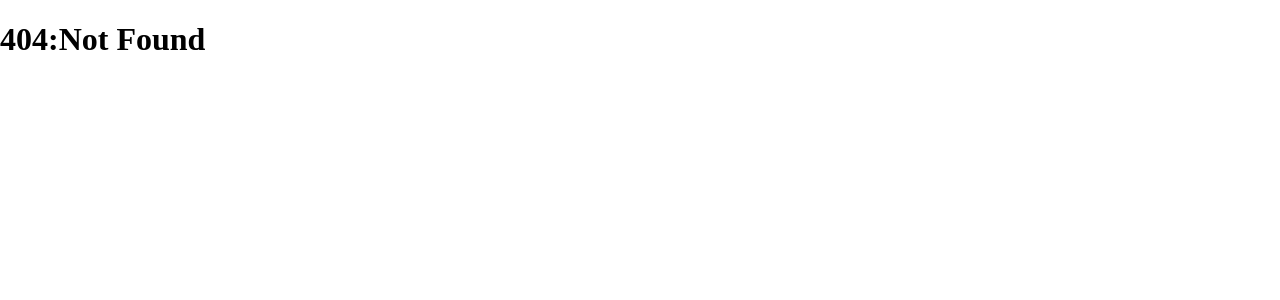
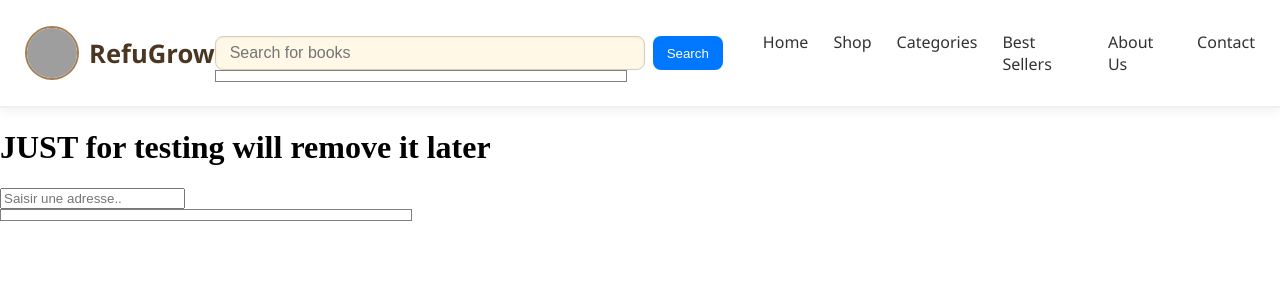
Before and after one commit to coderBhav/React-Together, a React (Vite) app: page /test in a window 1280 px wide. Before the commit this address had no page. Shown: the top 300 px of the page. Built offline with nearby package versions, Linux system fonts and the light colour scheme; grey boxes are pictures that could not be loaded.

Commit message:
added search feature

```diff
--- a/index.css
+++ b/index.css
@@ -49,7 +49,7 @@ body {
     font-size: 1rem;
     outline: none;
     transition: all 0.3s ease;
-    width: 220px;
+    width: 400px;
     box-shadow: inset 0 1px 3px rgba(0,0,0,0.05);
     background-color: #FFF8E7;
     color: #4B3621;
@@ -765,3 +765,16 @@ a:hover {
   margin: 0;
   font-size: 16px;
 }
+
+.resultBox{
+  position: absolute;
+ background-color: white;
+ border: 1px solid gray;
+ padding: 5px;
+ width: 400px;
+}
+
+.resultBox>li{
+  list-style-type: none;
+
+}
--- a/src/components/App.js
+++ b/src/components/App.js
@@ -10,6 +10,7 @@ import { createBrowserRouter,Outlet } from "react-router-dom";
 import Issues from "./Issues";
 import useCheckStatus from "../utils/useCheckStatus";
 import Loading from "./Loading";
+import Test from "./Test";
 
 
 const App = () => {
@@ -65,6 +66,10 @@ export const rout=createBrowserRouter(
         path:"/contact",
         element:<Contact/>
       },
+      {
+        path:"/test",
+        element:<Test/>
+      },
     ],
     errorElement:<Issues/>
   },
--- a/src/components/Header.js
+++ b/src/components/Header.js
@@ -1,11 +1,11 @@
 import React, { useState } from "react";
 import { Logo } from "../utils/Logo";
 import { Link } from "react-router-dom";
-import Placeholder from "./Placeholder";
+
+import Search from "./Search";
 
 const Header = () => {
-  const type = "text";
-  const [search, setSearch] = useState("");
+
 
   return (
     <div className="header">
@@ -14,10 +14,7 @@ const Header = () => {
         <h1 className="heading">RefuGrow</h1>
       </div>
 
-      <div className="search-container">
-        <input className="Search" type={type} placeholder={Placeholder({ type })} value={search} onChange={(e) => setSearch(e.target.value)}/>
-        <button className="search-btn">Search</button>
-      </div>
+      <Search/>
 
       <ul className="links">
         <Link to="/Home"><li>Home</li></Link>
--- /dev/null
+++ b/src/components/Search.js
@@ -0,0 +1,40 @@
+import Placeholder from "./Placeholder";
+import Books from "./Books";
+
+import { useState } from "react";
+const Search=()=>{
+    const type = "text";
+    const [search, setSearch] = useState("");
+    const [listOfBooks,setlistofBooks]=useState([]);
+    return <div>
+        <div className="search-container">
+        <input className="Search" type={type} placeholder={Placeholder({ type })} value={search} onChange={(e)=>{
+            setSearch(e.target.value);
+            if(e.target.value==="")
+            {
+            setlistofBooks([]);
+            return;
+            }
+            const filteredBooks=Books.filter((book)=>{
+                // console.log(book.title);
+                return book.title.toLowerCase().includes(e.target.value.toLowerCase());
+            })
+            console.log(filteredBooks);
+
+           setlistofBooks(filteredBooks);
+        }}
+          />
+        <button className="search-btn">Search</button>
+
+      </div>
+
+      <div className="resultBox">
+
+         {listOfBooks.map((book)=>(
+            <li key={book.id}>{book.title}</li>
+         ))}
+         </div>
+      </div>
+}
+
+export default Search;
--- /dev/null
+++ b/src/components/Test.js
@@ -0,0 +1,35 @@
+import { useState } from "react";
+import Books from "./Books";
+const Test=()=>{
+    const [listOfBooks,setlistofBooks]=useState([]);
+    return <div>
+        <h1>JUST for testing will remove it later</h1>
+        <div className="container">
+         <div className="searchInput">
+        <input type="text" placeholder="Saisir une adresse.." onKeyUp={(e)=>{
+            if(e.target.value==="")
+            {
+            setlistofBooks([]);
+            return;
+            }
+            const filteredBooks=Books.filter((book)=>{
+                // console.log(book.title);
+                return book.title.toLowerCase().includes(e.target.value.toLowerCase());
+            })
+            console.log(filteredBooks);
+
+           setlistofBooks(filteredBooks);
+        }}/>
+         <div className="resultBox">
+         {/* <!-- here list are inserted from javascript --> */}
+         {listOfBooks.map((book)=>(
+            <li key={book.id}>{book.title}</li>
+         ))}
+         </div>
+         <div className="icon"><i className="fas fa-search"></i></div>
+        </div>
+        </div>
+    </div>
+}
+
+export default Test;
```
